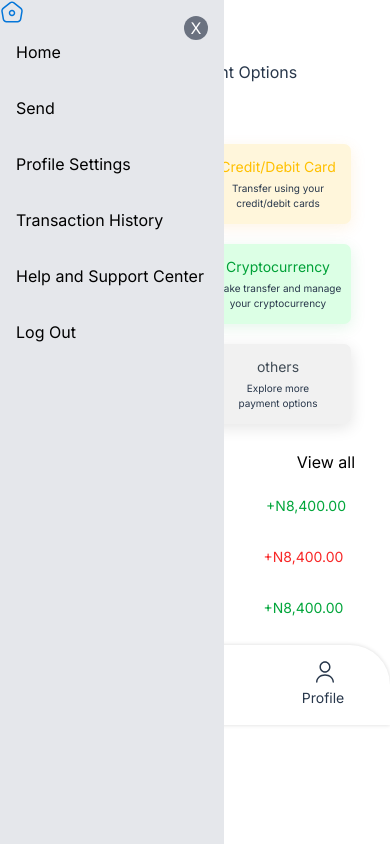
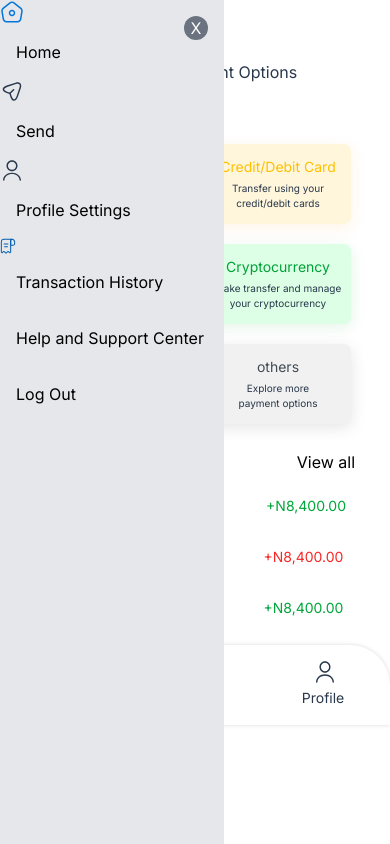
Before and after one commit to Maxwell011/moni-finance, a Next.js app: page /send in a window 390 px wide. Both pictures are taken after a click on the button 60 px from the left and 84 px from the top of the page. Built offline with nearby package versions, Linux system fonts and the light colour scheme.

Commit message:
Refactor Hamburger menu and add new icons

```diff
--- a/src/app/svg/Hamburger.tsx
+++ b/src/app/svg/Hamburger.tsx
@@ -82,12 +82,33 @@ function HamburgerButton() {
               <li className='p-4'>Home</li>
             </div>
             <div>
+              <Image
+                src='/send-2.svg'
+                alt='send image'
+                width={24}
+                height={24}
+                priority
+              />
               <li className='p-4'>Send</li>
             </div>
             <div>
+              <Image
+                src='/user.svg'
+                alt='user profile image'
+                width={24}
+                height={24}
+                priority
+              />
               <li className='p-4'>Profile Settings</li>
             </div>
             <div>
+              <Image
+                src='/receipt-text.svg'
+                alt='receipt image'
+                width={16}
+                height={16}
+                priority
+              />
               <li className='p-4'>Transaction History</li>
             </div>
             <div>
```
Lines whose indentation alone changed are shown as unchanged.
